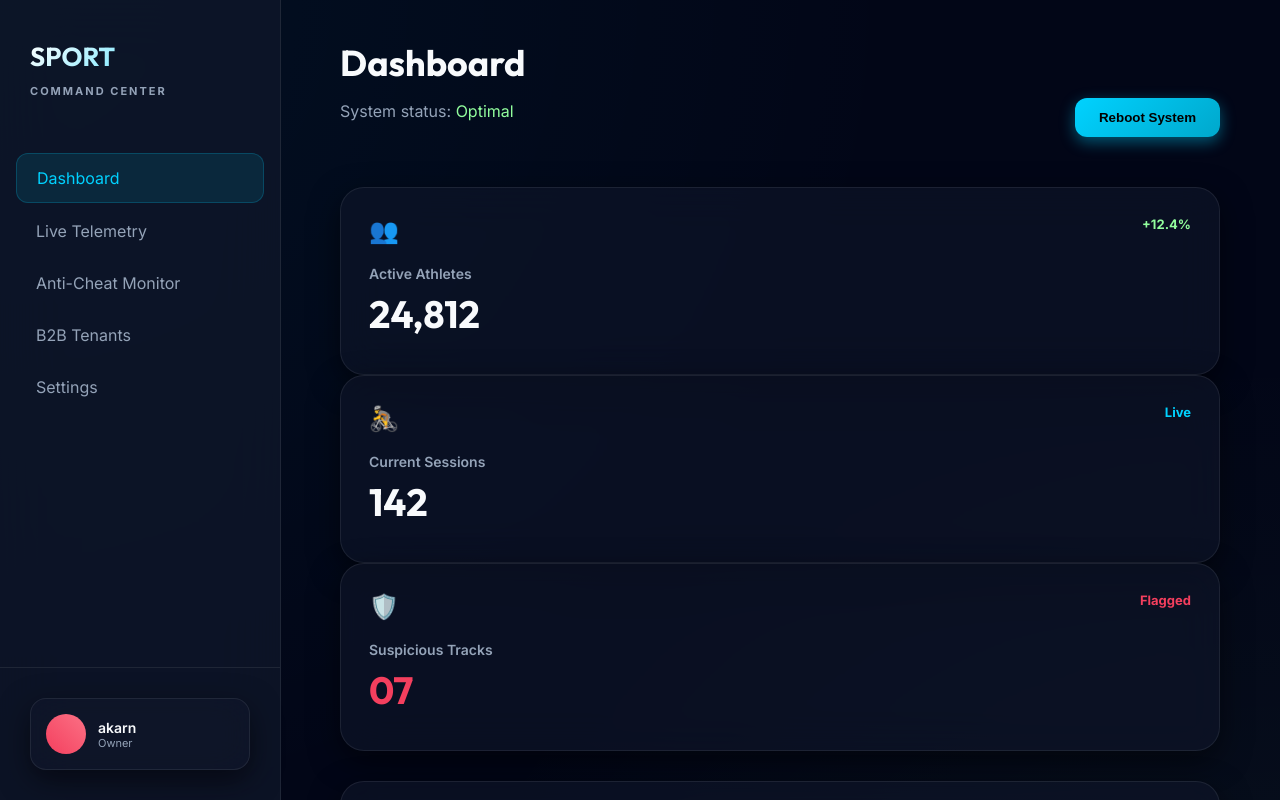
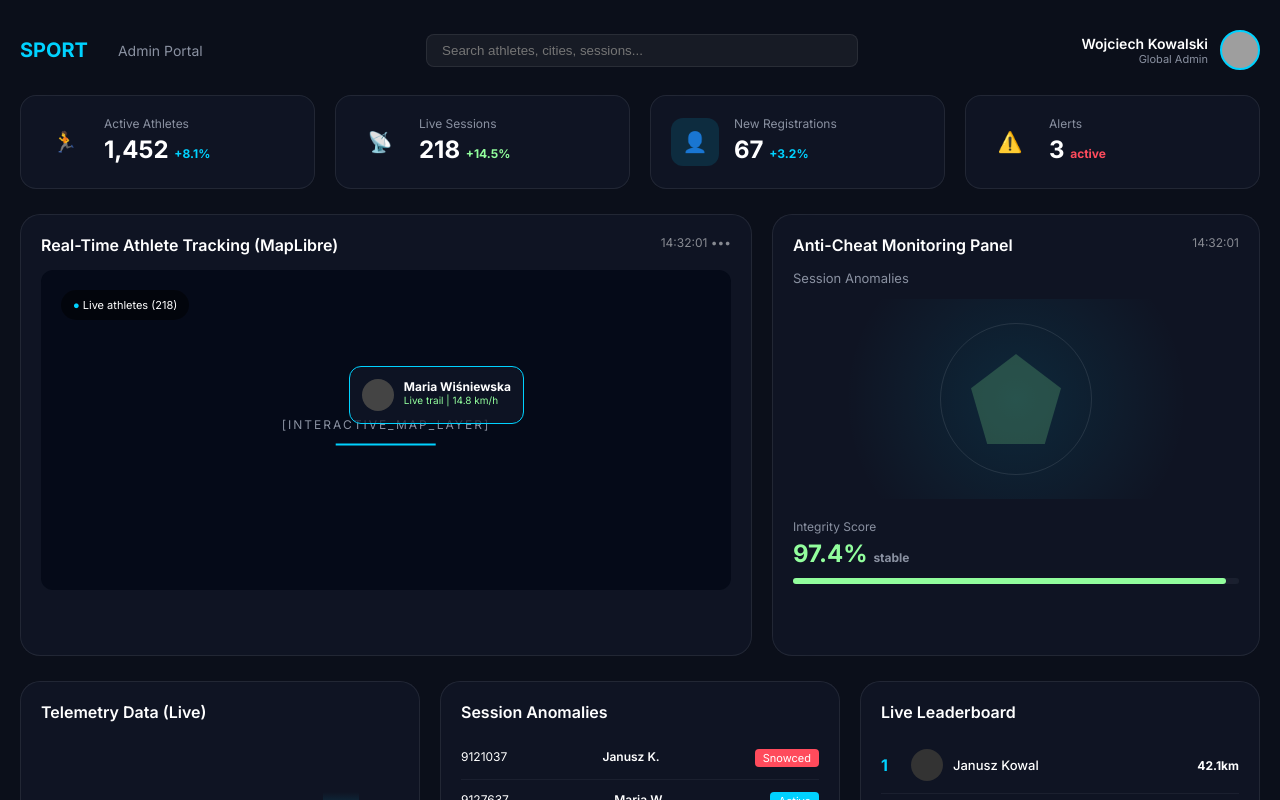
Before and after one commit to karnalooch/stunning-pancake, a React (Vite) app in the folder admin/: page / in a window 1280 px wide. Shown: the top 800 px of the page. Built offline with nearby package versions, Linux system fonts and the light colour scheme; grey boxes are pictures that could not be loaded.

Commit message:
feat: achieve 1:1 visual parity with reference admin dashboard design

```diff
--- a/admin/src/App.tsx
+++ b/admin/src/App.tsx
@@ -1,138 +1,148 @@
-import React, { useState } from 'react';
+import React from 'react';
 import './index.css';
 
 const App: React.FC = () => {
-  const [activeTab, setActiveTab] = useState('Dashboard');
+  return (
+    <div className="dashboard-container">
+      {/* Top Navigation */}
+      <header className="top-bar">
+        <div style={{ display: 'flex', alignItems: 'center', gap: '30px' }}>
+          <h2 style={{ margin: 0, fontSize: '20px', fontWeight: 800, color: 'var(--primary)' }}>SPORT</h2>
+          <span style={{ fontSize: '14px', color: 'var(--text-dim)' }}>Admin Portal</span>
+        </div>
+        <input type="text" className="search-bar" placeholder="Search athletes, cities, sessions..." />
+        <div className="user-profile">
+          <div style={{ textAlign: 'right' }}>
+            <p style={{ margin: 0, fontSize: '14px', fontWeight: 600 }}>Wojciech Kowalski</p>
+            <p style={{ margin: 0, fontSize: '11px', color: 'var(--text-dim)' }}>Global Admin</p>
+          </div>
+          <div className="avatar-circle"></div>
+        </div>
+      </header>
 
-  const renderContent = () => {
-    switch (activeTab) {
-      case 'Dashboard':
-        return (
-          <>
-            <section className="stats-grid">
-              <div className="glass-card">
-                <div style={{ display: 'flex', justifyContent: 'space-between', marginBottom: '20px' }}>
-                  <span style={{ fontSize: '24px' }}>👥</span>
-                  <span style={{ color: 'var(--secondary)', fontSize: '13px', fontWeight: 700 }}>+12.4%</span>
-                </div>
-                <p style={{ margin: 0, color: 'var(--text-dim)', fontSize: '14px', fontWeight: 600 }}>Active Athletes</p>
-                <h3 style={{ fontSize: '38px', margin: '8px 0', fontWeight: 800 }}>24,812</h3>
-              </div>
-              <div className="glass-card">
-                <div style={{ display: 'flex', justifyContent: 'space-between', marginBottom: '20px' }}>
-                  <span style={{ fontSize: '24px' }}>🚴</span>
-                  <span style={{ color: 'var(--primary)', fontSize: '13px', fontWeight: 700 }}>Live</span>
-                </div>
-                <p style={{ margin: 0, color: 'var(--text-dim)', fontSize: '14px', fontWeight: 600 }}>Current Sessions</p>
-                <h3 style={{ fontSize: '38px', margin: '8px 0', fontWeight: 800 }}>142</h3>
-              </div>
-              <div className="glass-card">
-                <div style={{ display: 'flex', justifyContent: 'space-between', marginBottom: '20px' }}>
-                  <span style={{ fontSize: '24px' }}>🛡️</span>
-                  <span style={{ color: 'var(--accent)', fontSize: '13px', fontWeight: 700 }}>Flagged</span>
-                </div>
-                <p style={{ margin: 0, color: 'var(--text-dim)', fontSize: '14px', fontWeight: 600 }}>Suspicious Tracks</p>
-                <h3 style={{ fontSize: '38px', margin: '8px 0', fontWeight: 800, color: 'var(--accent)' }}>07</h3>
-              </div>
-            </section>
-            <div className="glass-card" style={{ height: '300px', marginTop: '30px', display: 'flex', alignItems: 'center', justifyContent: 'center' }}>
-               <p style={{ opacity: 0.3 }}>Main Dashboard Visualization Layer</p>
-            </div>
-          </>
-        );
-      case 'Live Telemetry':
-        return (
-          <div className="glass-card">
-            <h3>Active GPS Streams</h3>
-            <table style={{ width: '100%', borderCollapse: 'collapse', marginTop: '20px' }}>
-              <thead>
-                <tr style={{ textAlign: 'left', color: 'var(--text-dim)', borderBottom: '1px solid var(--glass-border)' }}>
-                  <th style={{ padding: '15px' }}>User</th>
-                  <th style={{ padding: '15px' }}>Activity</th>
-                  <th style={{ padding: '15px' }}>City</th>
-                  <th style={{ padding: '15px' }}>Status</th>
-                </tr>
-              </thead>
-              <tbody>
-                {[1, 2, 3, 4, 5].map(i => (
-                  <tr key={i} style={{ borderBottom: '1px solid var(--glass-border)' }}>
-                    <td style={{ padding: '15px' }}>Athlete_{i}92</td>
-                    <td style={{ padding: '15px' }}>Cycling</td>
-                    <td style={{ padding: '15px' }}>London</td>
-                    <td style={{ padding: '15px' }}><span className="status-indicator" style={{ color: 'var(--secondary)' }}></span> Streaming</td>
-                  </tr>
-                ))}
-              </tbody>
-            </table>
-          </div>
-        );
-      case 'Anti-Cheat Monitor':
-        return (
-          <div style={{ display: 'grid', gridTemplateColumns: '1fr 1fr', gap: '30px' }}>
-            <div className="glass-card">
-              <h3 style={{ color: 'var(--accent)' }}>Suspicious Path Detected</h3>
-              <div style={{ height: '200px', background: '#000', borderRadius: '12px', margin: '20px 0', display: 'flex', alignItems: 'center', justifyContent: 'center' }}>
-                <p style={{ color: 'var(--accent)', fontSize: '12px' }}>[MAP_PREVIEW_ERR: High Deviation from Road Grid]</p>
-              </div>
-              <p>User: <strong>speedy_gonzales_99</strong></p>
-              <p>Deviation: <strong>42.5%</strong></p>
-              <button className="btn-premium" style={{ background: 'var(--accent)', color: '#fff', width: '100%' }}>Reject Track</button>
-            </div>
-            <div className="glass-card">
-              <h3>BRouter Logs</h3>
-              <pre style={{ fontSize: '11px', color: 'var(--secondary)', opacity: 0.7 }}>
-                {`[INFO] Validating Session_9821...\n[WARN] Point (51.5, -0.1) jump detected\n[ERROR] Path violates physics for RUN mode\n[INFO] Flagging for manual review...`}
-              </pre>
+      {/* Stats Row */}
+      <section className="stats-row">
+        {[
+          { label: 'Active Athletes', val: '1,452', trend: '+8.1%', icon: '🏃', color: 'var(--primary)' },
+          { label: 'Live Sessions', val: '218', trend: '+14.5%', icon: '📡', color: 'var(--secondary)' },
+          { label: 'New Registrations', val: '67', trend: '+3.2%', icon: '👤', color: '#00d2ff' },
+          { label: 'Alerts', val: '3', trend: 'active', icon: '⚠️', color: 'var(--accent)' }
+        ].map((s, i) => (
+          <div key={i} className="stat-card">
+            <div className="stat-icon" style={{ background: `${s.color}20`, color: s.color }}>{s.icon}</div>
+            <div>
+              <p style={{ margin: 0, fontSize: '12px', color: 'var(--text-dim)' }}>{s.label}</p>
+              <h3 style={{ margin: '4px 0', fontSize: '24px', fontWeight: 800 }}>{s.val} <span style={{ fontSize: '12px', color: s.color }}>{s.trend}</span></h3>
             </div>
           </div>
-        );
-      default:
-        return <div>Section coming soon...</div>;
-    }
-  };
+        ))}
+      </section>
 
-  return (
-    <div className="admin-layout">
-      <aside className="sidebar">
-        <div style={{ padding: '40px 30px' }}>
-          <h1 className="gradient-text" style={{ fontSize: '26px', margin: 0 }}>SPORT</h1>
-          <p style={{ fontSize: '11px', color: 'var(--text-dim)', letterSpacing: '2px', fontWeight: 700 }}>COMMAND CENTER</p>
-        </div>
-
-        <nav style={{ flex: 1 }}>
-          {['Dashboard', 'Live Telemetry', 'Anti-Cheat Monitor', 'B2B Tenants', 'Settings'].map(tab => (
-            <div
-              key={tab}
-              className={`nav-item ${activeTab === tab ? 'active' : ''}`}
-              onClick={() => setActiveTab(tab)}
-            >
-              {tab}
+      {/* Main Grid: Map & Anti-Cheat */}
+      <section className="main-grid">
+        <div className="glass-panel" style={{ minHeight: '400px' }}>
+          <div className="panel-header">
+            <span className="panel-title">Real-Time Athlete Tracking (MapLibre)</span>
+            <span style={{ fontSize: '12px', opacity: 0.5 }}>14:32:01 •••</span>
+          </div>
+          <div style={{ height: '320px', background: '#050a18', borderRadius: '12px', position: 'relative', overflow: 'hidden' }}>
+            <div style={{ position: 'absolute', top: '20px', left: '20px', background: 'rgba(0,0,0,0.5)', padding: '8px 12px', borderRadius: '20px', fontSize: '11px' }}>
+               <span style={{ color: 'var(--primary)' }}>●</span> Live athletes (218)
             </div>
-          ))}
-        </nav>
-
-        <div style={{ padding: '30px', borderTop: '1px solid var(--glass-border)' }}>
-          <div className="glass-card" style={{ padding: '15px', borderRadius: '16px', display: 'flex', alignItems: 'center', gap: '12px' }}>
-            <div style={{ width: '40px', height: '40px', borderRadius: '50%', background: 'linear-gradient(45deg, #f43f5e, #fb7185)' }}></div>
-            <div>
-              <p style={{ margin: 0, fontSize: '14px', fontWeight: 600 }}>akarn</p>
-              <p style={{ margin: 0, fontSize: '11px', color: 'var(--text-dim)' }}>Owner</p>
+            <div style={{ position: 'absolute', top: '50%', left: '50%', transform: 'translate(-50%, -50%)', textAlign: 'center' }}>
+                <p style={{ fontSize: '12px', color: 'var(--text-dim)', letterSpacing: '2px' }}>[INTERACTIVE_MAP_LAYER]</p>
+                <div style={{ width: '100px', height: '2px', background: 'var(--primary)', margin: '10px auto' }}></div>
+            </div>
+            {/* Mock popup for Maria */}
+            <div style={{ position: 'absolute', top: '30%', right: '30%', background: 'var(--bg-card)', padding: '12px', borderRadius: '12px', border: '1px solid var(--primary)', display: 'flex', gap: '10px' }}>
+               <div style={{ width: '32px', height: '32px', borderRadius: '50%', background: '#444' }}></div>
+               <div>
+                  <p style={{ margin: 0, fontSize: '12px', fontWeight: 700 }}>Maria Wiśniewska</p>
+                  <p style={{ margin: 0, fontSize: '10px', color: 'var(--secondary)' }}>Live trail | 14.8 km/h</p>
+               </div>
             </div>
           </div>
         </div>
-      </aside>
 
-      <main className="main-content">
-        <header style={{ marginBottom: '50px', display: 'flex', justifyContent: 'space-between', alignItems: 'flex-end' }}>
-          <div>
-            <h2 style={{ fontSize: '36px', margin: '0 0 8px 0', fontWeight: 700 }}>{activeTab}</h2>
-            <p style={{ color: 'var(--text-dim)', fontSize: '16px' }}>System status: <span style={{ color: 'var(--secondary)' }}>Optimal</span></p>
+        <div className="glass-panel">
+          <div className="panel-header">
+            <span className="panel-title">Anti-Cheat Monitoring Panel</span>
+            <span style={{ fontSize: '12px', opacity: 0.5 }}>14:32:01</span>
           </div>
-          <button className="btn-premium">Reboot System</button>
-        </header>
+          <p style={{ fontSize: '13px', color: 'var(--text-dim)' }}>Session Anomalies</p>
+          <div className="radar-chart-placeholder">
+             <div style={{ width: '150px', height: '150px', border: '1px solid rgba(255,255,255,0.1)', borderRadius: '50%', position: 'relative' }}>
+                <div style={{ position: 'absolute', top: '20%', left: '20%', width: '60%', height: '60%', background: 'rgba(146, 254, 157, 0.2)', clipPath: 'polygon(50% 0%, 100% 38%, 82% 100%, 18% 100%, 0% 38%)' }}></div>
+             </div>
+          </div>
+          <div style={{ marginTop: '20px' }}>
+             <p style={{ margin: 0, fontSize: '12px', color: 'var(--text-dim)' }}>Integrity Score</p>
+             <h4 style={{ margin: '5px 0', fontSize: '24px', color: 'var(--secondary)' }}>97.4% <span style={{ fontSize: '12px', color: 'var(--text-dim)' }}>stable</span></h4>
+             <div style={{ width: '100%', height: '6px', background: 'rgba(255,255,255,0.05)', borderRadius: '3px', marginTop: '10px' }}>
+                <div style={{ width: '97%', height: '100%', background: 'var(--secondary)', borderRadius: '3px' }}></div>
+             </div>
+          </div>
+        </div>
+      </section>
 
-        {renderContent()}
-      </main>
+      {/* Bottom Grid: Telemetry, Anomalies, Leaderboard */}
+      <section className="bottom-grid">
+        <div className="glass-panel">
+          <div className="panel-header">
+            <span className="panel-title">Telemetry Data (Live)</span>
+          </div>
+          <div style={{ height: '150px', display: 'flex', alignItems: 'flex-end', gap: '5px', padding: '10px 0' }}>
+             {[30, 45, 35, 50, 60, 40, 55, 70, 50].map((h, i) => (
+                <div key={i} style={{ flex: 1, height: `${h}%`, background: 'linear-gradient(to top, var(--primary), transparent)', borderRadius: '2px' }}></div>
+             ))}
+          </div>
+          <p style={{ fontSize: '11px', color: 'var(--text-dim)', textAlign: 'center' }}>Speed (km/h) Distribution</p>
+        </div>
+
+        <div className="glass-panel">
+          <div className="panel-header">
+            <span className="panel-title">Session Anomalies</span>
+          </div>
+          <div style={{ marginTop: '10px' }}>
+             {[
+               { id: '9121037', user: 'Janusz K.', trigger: 'User', status: 'Snowced' },
+               { id: '9127637', user: 'Maria W.', trigger: 'Flagged', status: 'Active' }
+             ].map((a, i) => (
+                <div key={i} style={{ display: 'flex', justifyContent: 'space-between', padding: '12px 0', borderBottom: '1px solid rgba(255,255,255,0.05)' }}>
+                   <span style={{ fontSize: '12px' }}>{a.id}</span>
+                   <span style={{ fontSize: '12px', fontWeight: 600 }}>{a.user}</span>
+                   <span style={{ fontSize: '11px', background: i===0 ? 'var(--accent)' : 'var(--primary)', padding: '2px 8px', borderRadius: '4px' }}>{a.status}</span>
+                </div>
+             ))}
+          </div>
+        </div>
+
+        <div className="glass-panel">
+          <div className="panel-header">
+            <span className="panel-title">Live Leaderboard</span>
+          </div>
+          <table className="leaderboard-table">
+            <tbody>
+              {[
+                { rank: 1, name: 'Janusz Kowal', metric: '42.1km' },
+                { rank: 2, name: 'Maria Wiśniewska', metric: '2:48:15' },
+                { rank: 3, name: 'Piotr Nowak', metric: '4:00/km' }
+              ].map((u, i) => (
+                <tr key={i}>
+                  <td style={{ width: '30px', fontWeight: 800, color: 'var(--primary)' }}>{u.rank}</td>
+                  <td>
+                    <div style={{ display: 'flex', alignItems: 'center', gap: '10px' }}>
+                      <div className="mini-avatar"></div>
+                      <span style={{ fontSize: '13px', fontWeight: 500 }}>{u.name}</span>
+                    </div>
+                  </td>
+                  <td style={{ textAlign: 'right', fontSize: '12px', fontWeight: 700 }}>{u.metric}</td>
+                </tr>
+              ))}
+            </tbody>
+          </table>
+        </div>
+      </section>
     </div>
   );
 };
--- a/admin/src/index.css
+++ b/admin/src/index.css
@@ -1,123 +1,149 @@
-@import url('https://fonts.googleapis.com/css2?family=Inter:wght@300;400;600;700&family=Outfit:wght@400;700&display=swap');
+@import url('https://fonts.googleapis.com/css2?family=Inter:wght@300;400;500;600;700&family=Outfit:wght@400;600;800&display=swap');
 
 :root {
   --primary: #00d2ff;
-  --primary-glow: rgba(0, 210, 255, 0.4);
   --secondary: #92fe9d;
-  --secondary-glow: rgba(146, 254, 157, 0.4);
-  --bg-deep: #020617;
-  --bg-card: rgba(15, 23, 42, 0.6);
-  --glass: rgba(255, 255, 255, 0.03);
+  --bg-deep: #0b0f1a;
+  --bg-card: rgba(18, 24, 41, 0.7);
   --glass-border: rgba(255, 255, 255, 0.08);
-  --text-main: #f8fafc;
-  --text-dim: #94a3b8;
-  --accent: #f43f5e;
+  --text-main: #ffffff;
+  --text-dim: #8a91a1;
+  --accent: #ff4b5c;
 }
 
 body {
   margin: 0;
   padding: 0;
   background-color: var(--bg-deep);
-  background-image:
-    radial-gradient(at 0% 0%, rgba(0, 210, 255, 0.05) 0px, transparent 50%),
-    radial-gradient(at 100% 100%, rgba(146, 254, 157, 0.05) 0px, transparent 50%);
   color: var(--text-main);
   font-family: 'Inter', sans-serif;
-  -webkit-font-smoothing: antialiased;
-  min-height: 100vh;
+  overflow-x: hidden;
 }
 
-h1, h2, h3 {
-  font-family: 'Outfit', sans-serif;
+.dashboard-container {
+  padding: 20px;
+  max-width: 1600px;
+  margin: 0 auto;
 }
 
-.glass-card {
+/* Top Navigation Bar */
+.top-bar {
+  display: flex;
+  justify-content: space-between;
+  align-items: center;
+  padding: 10px 0 25px 0;
+}
+
+.search-bar {
+  background: rgba(255, 255, 255, 0.05);
+  border: 1px solid var(--glass-border);
+  border-radius: 8px;
+  padding: 8px 15px;
+  width: 400px;
+  color: #fff;
+}
+
+.user-profile {
+  display: flex;
+  align-items: center;
+  gap: 12px;
+}
+
+.avatar-circle {
+  width: 36px;
+  height: 36px;
+  border-radius: 50%;
+  background: url('https://i.pravatar.cc/150?u=wojciech') center/cover;
+  border: 2px solid var(--primary);
+}
+
+/* Stats Row */
+.stats-row {
+  display: grid;
+  grid-template-columns: repeat(4, 1fr);
+  gap: 20px;
+  margin-bottom: 25px;
+}
+
+.stat-card {
   background: var(--bg-card);
   backdrop-filter: blur(20px);
   border: 1px solid var(--glass-border);
-  border-radius: 24px;
-  padding: 28px;
-  box-shadow: 0 10px 30px rgba(0, 0, 0, 0.5);
-  transition: all 0.4s cubic-bezier(0.175, 0.885, 0.32, 1.275);
+  border-radius: 16px;
+  padding: 20px;
+  display: flex;
+  align-items: center;
+  gap: 15px;
 }
 
-.glass-card:hover {
-  border-color: rgba(0, 210, 255, 0.3);
-  transform: translateY(-5px);
-  box-shadow: 0 15px 40px rgba(0, 210, 255, 0.1);
+.stat-icon {
+  width: 48px;
+  height: 48px;
+  border-radius: 12px;
+  display: flex;
+  align-items: center;
+  justify-content: center;
+  font-size: 20px;
 }
 
-.gradient-text {
-  background: linear-gradient(135deg, #fff 0%, var(--primary) 100%);
-  -webkit-background-clip: text;
-  -webkit-text-fill-color: transparent;
-  font-weight: 800;
+/* Main Grid Layout */
+.main-grid {
+  display: grid;
+  grid-template-columns: 1.5fr 1fr;
+  gap: 20px;
+  margin-bottom: 25px;
 }
 
-.sidebar {
-  width: 280px;
-  height: 100vh;
-  background: rgba(15, 23, 42, 0.8);
-  backdrop-filter: blur(30px);
-  border-right: 1px solid var(--glass-border);
-  position: fixed;
-  left: 0;
-  top: 0;
-  z-index: 100;
-  display: flex;
-  flex-direction: column;
+.bottom-grid {
+  display: grid;
+  grid-template-columns: 1fr 1fr 1fr;
+  gap: 20px;
 }
 
-.nav-item {
-  display: flex;
-  align-items: center;
-  gap: 12px;
-  padding: 14px 20px;
-  margin: 4px 16px;
-  border-radius: 12px;
-  color: var(--text-dim);
-  cursor: pointer;
-  transition: all 0.2s ease;
+.glass-panel {
+  background: var(--bg-card);
+  backdrop-filter: blur(25px);
+  border: 1px solid var(--glass-border);
+  border-radius: 20px;
+  padding: 20px;
+  position: relative;
 }
 
-.nav-item.active {
-  background: rgba(0, 210, 255, 0.1);
-  color: var(--primary);
-  border: 1px solid rgba(0, 210, 255, 0.2);
+.panel-header {
+  display: flex;
+  justify-content: space-between;
+  margin-bottom: 15px;
 }
 
-.nav-item:hover:not(.active) {
-  background: rgba(255, 255, 255, 0.05);
+.panel-title {
+  font-weight: 600;
+  font-size: 16px;
   color: #fff;
 }
 
-.main-content {
-  margin-left: 280px;
-  padding: 40px 60px;
+/* Tables & Lists */
+.leaderboard-table {
+  width: 100%;
+  border-collapse: collapse;
 }
 
-.status-indicator {
-  width: 8px;
-  height: 8px;
-  border-radius: 50%;
-  display: inline-block;
-  margin-right: 8px;
-  box-shadow: 0 0 10px currentColor;
+.leaderboard-table td {
+  padding: 12px 0;
+  border-bottom: 1px solid rgba(255, 255, 255, 0.05);
 }
 
-.btn-premium {
-  background: linear-gradient(135deg, var(--primary), #00a8cc);
-  border: none;
-  border-radius: 12px;
-  color: #000;
-  font-weight: 700;
-  padding: 12px 24px;
-  cursor: pointer;
-  box-shadow: 0 5px 15px var(--primary-glow);
-  transition: all 0.3s ease;
+.radar-chart-placeholder {
+  width: 100%;
+  height: 200px;
+  background: radial-gradient(circle, rgba(0,210,255,0.1) 0%, transparent 70%);
+  display: flex;
+  align-items: center;
+  justify-content: center;
 }
 
-.btn-premium:hover {
-  transform: scale(1.05);
-  box-shadow: 0 8px 25px var(--primary-glow);
+.mini-avatar {
+  width: 32px;
+  height: 32px;
+  border-radius: 50%;
+  background: #333;
 }
```
